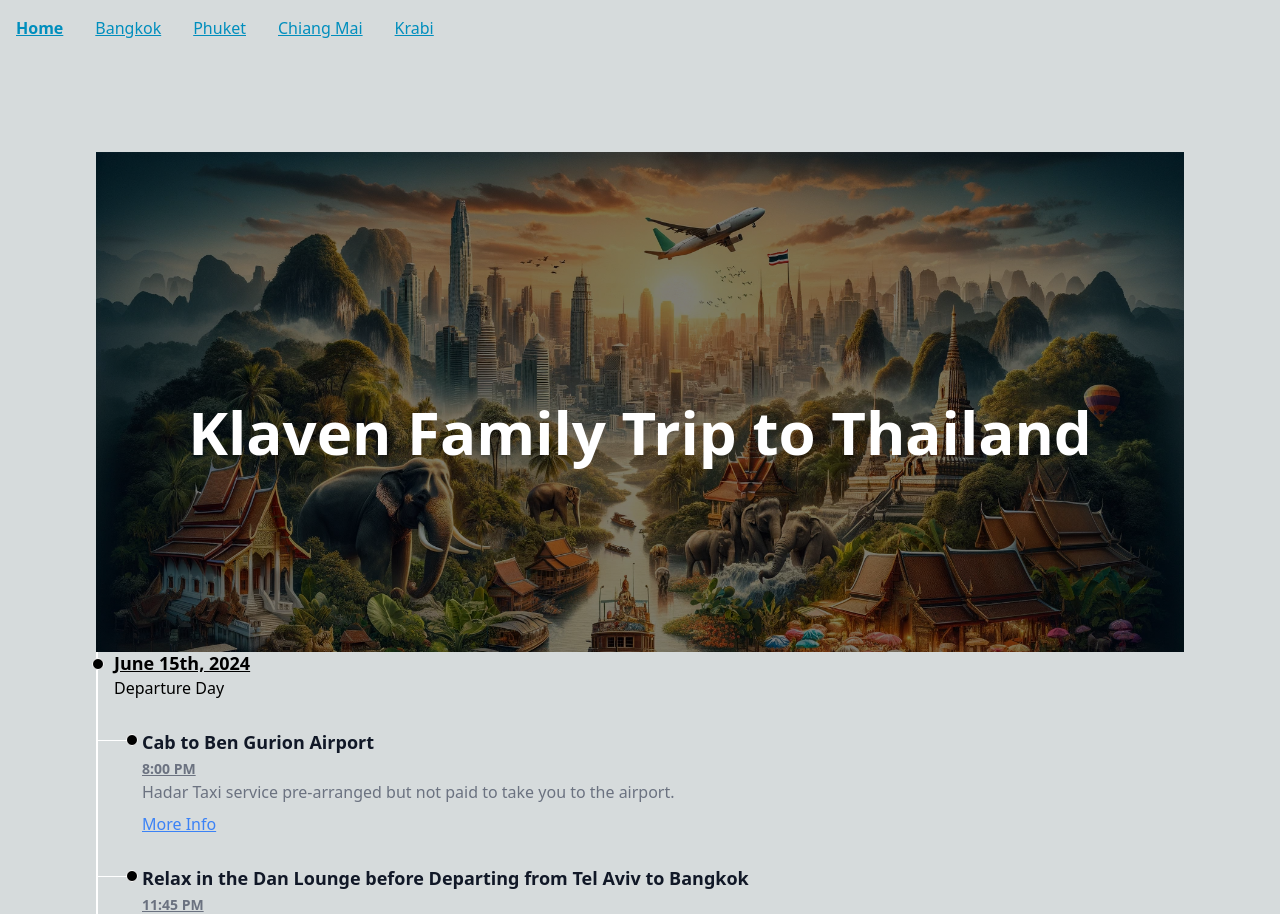
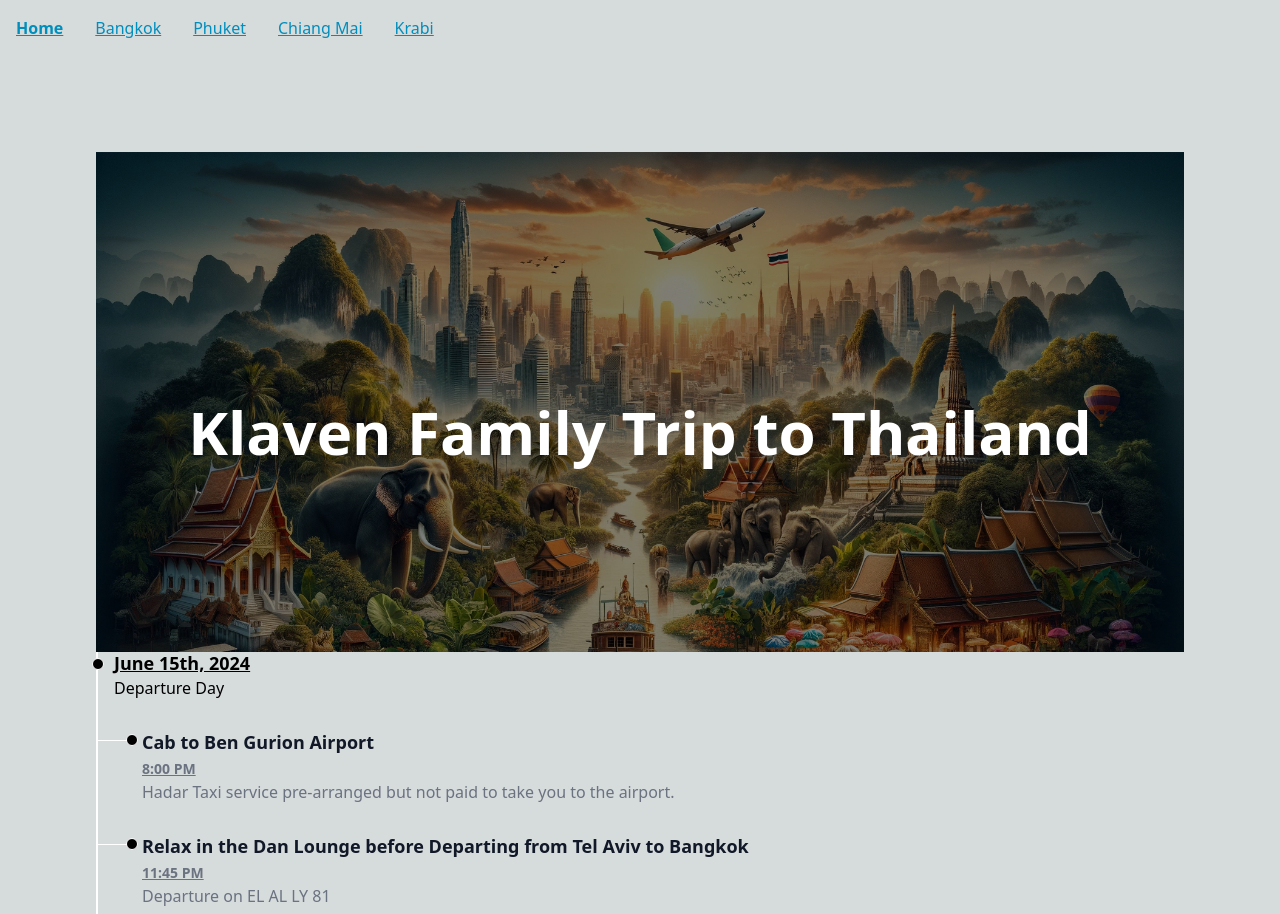
Before and after one commit to Conklaven/Thailand, a Next.js app: page / in a window 1280 px wide. Shown: the top 914 px of the page. Built offline with nearby package versions, Linux system fonts and the light colour scheme.

Commit message:
more info

```diff
--- a/src/app/page.tsx
+++ b/src/app/page.tsx
@@ -60,7 +60,7 @@ export default function Home() {
                 <h3 className="text-lg mt-7 font-semibold text-gray-900 dark:text-white">{activity.title}</h3>
                 {('time' in activity) && <time className="mb-1 text-sm font-semibold leading-none text-gray-500 dark:text-gray-400 underline">{activity.time}</time>}
                 <p className="mb-2 text-base font-normal text-gray-500 dark:text-gray-400">{activity.description}</p>
-                <a href={activity.link} target="_blank" rel="noopener noreferrer" className="text-blue-500 dark:text-blue-400 underline">More Info</a>
+                {('link' in activity) && <a href={activity.link} target="_blank" rel="noopener noreferrer" className="text-blue-500 dark:text-blue-400 underline">More Info</a>}
                 {/* Make sure the Carousel is receiving the activity in the expected format */}
                 {activity.image && <Carousel activity={activity} imageSizeClass="md:w-1/4 w-1/2" />}
               </div>
```
